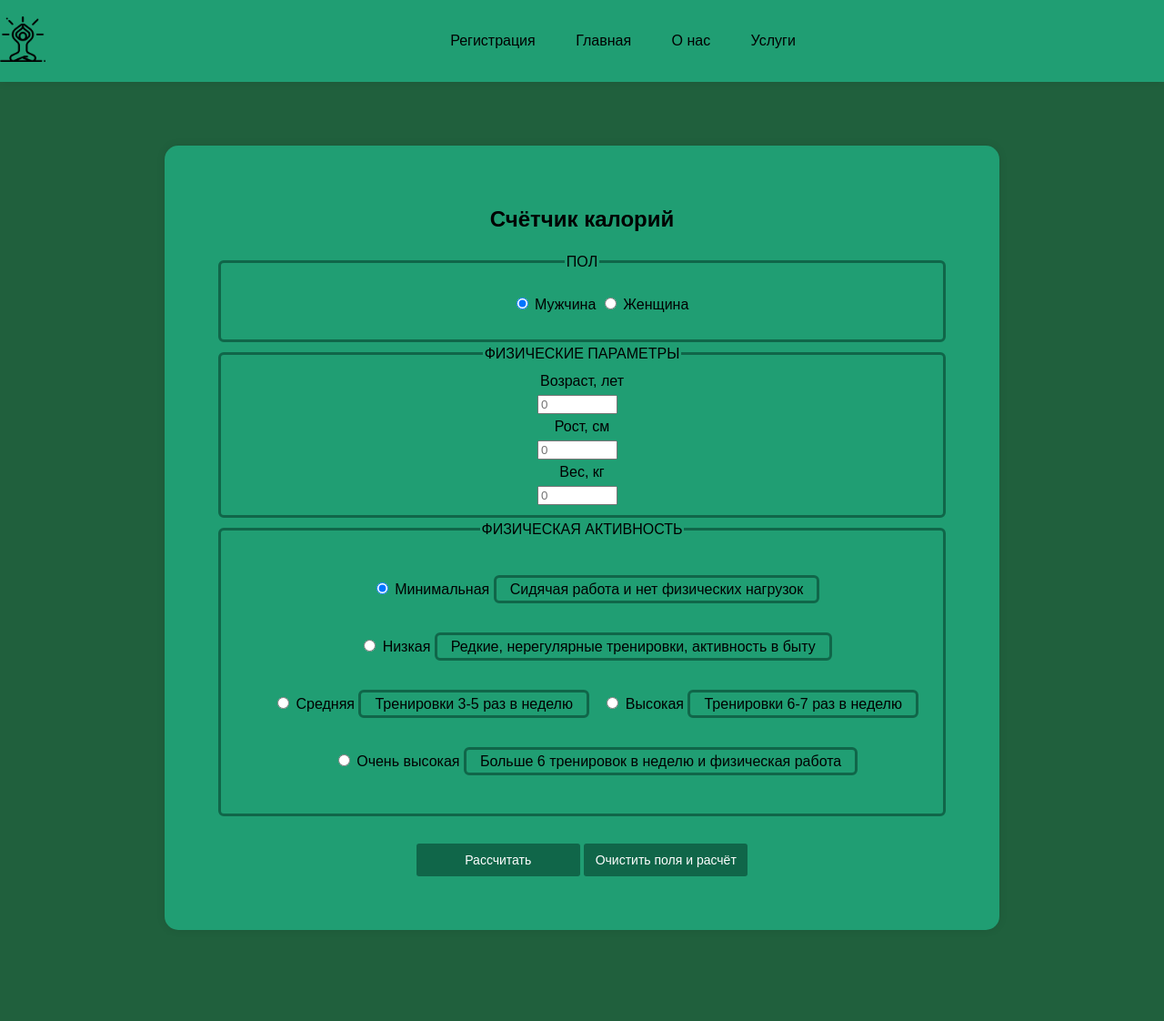
After one commit to Petrovmax2608/health, a PHP site: page /main.html in a window 1280 px wide. The commit adds this page. Shown: the whole page at 91% size. Run offline with PHP 8.4, Linux system fonts and the light colour scheme.

Commit message:
Add files via upload

```diff
--- a/login.html
+++ b/login.html
@@ -13,7 +13,7 @@
   <div class="logo"><img src="logo.png" alt="Логотип"></div>
   <ul class="nav">
     <li><a href="registration.html">Регистрация</a></li>
-    <li><a href="#">Главная</a></li>
+    <li><a href="main.html">Главная</a></li>
     <li><a href="#">О нас</a></li>
     <li><a href="#">Услуги</a></li>
   </ul>
--- /dev/null
+++ b/main.html
@@ -0,0 +1,140 @@
+<!DOCTYPE html>
+<html lang="en">
+<head>
+  <meta charset="UTF-8">
+  <meta name="viewport" content="width=device-width, initial-scale=1.0">
+  <title>Счётчик калорий</title>
+  <link rel="stylesheet" href="stylesmain.css">
+  <link rel="icon" href="logo.png" type="image/x-icon">
+</head>
+<body class="page">
+<header class="header-container">
+  <div class="logo">
+    <img src="logo.png" alt="Логотип">
+  </div>
+  <nav class="nav">
+    <ul>
+      <li><a href="registration.html">Регистрация</a></li>
+      <li><a href="main.html">Главная</a></li>
+      <li><a href="#">О нас</a></li>
+      <li><a href="#">Услуги</a></li>
+    </ul>
+  </nav>
+</header>
+<main class="main">
+  <div class="container">
+    <article class="counter">
+      <h1 class="counter__heading heading-main">Счётчик калорий</h1>
+      <form class="counter__form form" name="counter" action="#" method="post">
+        <div class="form__parameters">
+		<fieldset class="form__item form__parameters" name="parameters">
+          <legend class="heading">ПОЛ</legend>
+          <ul class="switcher">
+            <li class="switcher__item">
+              <input id="gender-male" name="gender" value="male" type="radio" checked required>
+              <label for="gender-male">Мужчина</label>
+            </li>
+            <li class="switcher__item">
+              <input id="gender-female" name="gender" value="female" type="radio" required>
+              <label for="gender-female">Женщина</label>
+            </li>
+          </ul>
+        </div>
+        <fieldset class="form__item form__parameters" name="parameters">
+          <legend class="visually-hidden">ФИЗИЧЕСКИЕ ПАРАМЕТРЫ</legend>
+          <div class="inputs-group">
+            <div class="input">
+              <div class="input__heading">
+                <label class="heading" for="age">Возраст,</label>
+                <span class="input__heading-unit">лет</span>
+              </div>
+              <div class="input__wrapper">
+                <input type="text" id="age" name="age" placeholder="0" inputmode="decimal" maxlength="3" required>
+              </div>
+            </div>
+            <div class="input">
+              <div class="input__heading">
+                <label class="heading" for="height">Рост,</label>
+                <span class="input__heading-unit">см</span>
+              </div>
+              <div class="input__wrapper">
+                <input type="text" id="height" name="height" placeholder="0" inputmode="decimal" maxlength="3" required>
+              </div>
+            </div>
+            <div class="input">
+              <div class="input__heading">
+                <label class="heading" for="weight">Вес,</label>
+                <span class="input__heading-unit">кг</span>
+              </div>
+              <div class="input__wrapper">
+                <input type="text" id="weight" name="weight" placeholder="0" inputmode="decimal" maxlength="3" required>
+              </div>
+            </div>
+          </div>
+        </fieldset>
+<fieldset class="form__item">
+  <legend class="heading">ФИЗИЧЕСКАЯ АКТИВНОСТЬ</legend>
+  <ul class="radios-group">
+    <li class="radio">
+      <input id="activity-minimal" name="activity" value="min" type="radio" checked required>
+      <label for="activity-minimal" class="radio__wrapper">Минимальная
+        <p class="radio__description">Сидячая работа и нет физических нагрузок</p>
+      </label>
+    </li>
+    <li class="radio">
+      <input id="activity-low" name="activity" value="low" type="radio" required>
+      <label for="activity-low" class="radio__wrapper">Низкая
+        <p class="radio__description">Редкие, нерегулярные тренировки, активность в быту</p>
+      </label>
+    </li>
+    <li class="radio">
+      <input id="activity-medium" name="activity" value="medium" type="radio" required>
+      <label for="activity-medium" class="radio__wrapper">Средняя
+        <p class="radio__description">Тренировки 3-5 раз в неделю</p>
+      </label>
+    </li>
+    <li class="radio">
+      <input id="activity-high" name="activity" value="high" type="radio" required>
+      <label for="activity-high" class="radio__wrapper">Высокая
+        <p class="radio__description">Тренировки 6-7 раз в неделю</p>
+      </label>
+    </li>
+    <li class="radio">
+      <input id="activity-maximal" name="activity" value="max" type="radio" required>
+      <label for="activity-maximal" class="radio__wrapper">Очень высокая
+        <p class="radio__description">Больше 6 тренировок в неделю и физическая работа</p>
+      </label>
+    </li>
+  </ul>
+</fieldset>
+
+        <div class="form__submit">
+          <button class="form__submit-button button" name="submit" type="submit">Рассчитать</button>
+          <button class="form__reset-button" name="reset" type="button">
+            <span>Очистить поля и расчёт</span>
+          </button>
+        </div>
+      </form>
+      <section class="counter__result counter__result--hidden">
+        <h2 class="heading">Ваша норма калорий</h2>
+        <ul class="counter__result-list">
+          <li class="counter__result-item">
+            <h3><span id="calories-norm">3 800</span> ккал</h3>
+            <p>поддержание веса</p>
+          </li>
+          <li class="counter__result-item">
+            <h3><span id="calories-minimal">3 300</span> ккал</h3>
+            <p>снижение веса</p>
+          </li>
+          <li class="counter__result-item">
+            <h3><span id="calories-maximal">4 000</span> ккал</h3>
+            <p>набор веса</p>
+          </li>
+        </ul>
+      </section>
+    </article>
+  </div>
+</main>
+<script src="script.js" defer></script>
+</body>
+</html>
--- a/registration.html
+++ b/registration.html
@@ -13,7 +13,7 @@
         <div class="logo"><img src="logo.png" alt="Логотип"></div>
         <ul class="nav">
 			<li><a href="login.html">Вход</a></li>
-            <li><a href="#">Главная</a></li>
+            <li><a href="main.html">Главная</a></li>
             <li><a href="#">О нас</a></li>
             <li><a href="#">Услуги</a></li>
         </ul>
--- /dev/null
+++ b/stylesmain.css
@@ -0,0 +1,181 @@
+/* Общие стили */
+body {
+  margin: 0; /* Убираем отступы по умолчанию */
+  padding: 0; /* Убираем внутренние отступы по умолчанию */
+  font-family: Arial, sans-serif; /* Устанавливаем шрифт */
+  background-color: #20603d; /* Устанавливаем цвет фона */
+}
+
+/* Верхняя шапка */
+.header-container {
+  background-color: #209e73; /* Цвет фона */
+  padding: 5; /* Внутренний отступ */
+  box-shadow: 0 0 10px rgba(0, 0, 0, 0.1); /* Тень */
+  width: 100%; /* Занимаем всю ширину экрана */
+  position: fixed; /* Фиксируем шапку */
+  top: 0; /* Располагаем шапку вверху страницы */
+  left: 0; /* Располагаем шапку влево */
+  z-index: 999; /* Устанавливаем z-index, чтобы шапка находилась поверх других элементов */
+  display: flex; /* Используем flexbox для выравнивания по центру */
+  align-items: center; /* Выравниваем элементы по центру по вертикали */
+}
+
+/* Логотип */
+.logo img {
+  font-size: 24px; /* Размер шрифта логотипа */
+  font-weight: bold; /* Жирное начертание */
+  width: 50px; /* Ширина логотипа */
+  height: auto; /* Автоматически подстраиваем высоту для сохранения пропорций */
+  margin-right: auto; /* Позволяет логотипу занимать максимально возможное пространство в шапке */
+}
+
+/* Навигация */
+.nav {
+  list-style-type: none; /* Убираем маркеры списка */
+  padding: 0; /* Убираем внутренние отступы */
+  margin: 0; /* Убираем внешние отступы */
+  text-align: center; /* Выравниваем содержимое по центру */
+  margin: auto; /* Отменяем автоматическое выравнивание слева */
+}
+
+.nav li {
+  display: inline-flex; /* Размещаем пункты меню в строку */
+  margin: 20px; /* Отступ между пунктами меню */
+}
+
+.nav li a {
+	margin-left: auto;
+  color: black; /* Цвет текста ссылок */
+  text-decoration: none; /* Убираем подчеркивание у ссылок */
+}
+
+/* Основной контейнер */
+.main {
+  padding-top: 60px;
+  text-align: center;
+}
+
+.container {
+  margin: 100px 50px auto;
+  text-align: center;
+}
+
+/* Счётчик калорий */
+.counter {
+
+  background-color: #209e73;
+  padding: 5% 5%;
+  border-radius: 15px;
+  box-shadow: 0 0 10px rgba(0, 0, 0, 0.1);
+  margin: 100px auto;
+  width: 50em;
+   height: auto;
+}
+
+.counter__heading {
+	margin-top: 1%;
+}
+
+.counter__form {
+  margin-top: 10px;
+  margin-right: auto 50px 50px;
+}
+
+.heading {
+  color: #000;
+}
+
+.switcher__item,
+.radio {
+  margin-left: 10px 10px 10px; /* Здесь отсутствует единица измерения. Может быть, вы хотели указать margin-left? */
+  display: inline-block;
+}
+
+/* Здесь следует добавить комментарий к margin-right */
+.input__wrapper,
+.radio__wrapper {
+  margin-top: auto;
+  margin-right: 10px;
+  display: inline-block;
+  left: 0;
+   cursor: pointer;
+}
+
+.radio__description{
+	display: inline-block;
+	cursor: pointer;
+	padding: 0px 15px;
+	line-height: 25px;
+	border: 3px solid #106649;
+	border-radius: 6px;
+	left: 0;
+	  justify-content: center;
+
+}
+
+.input input{
+	display: grid;
+  width: 80px;
+  margin-right: 100%;
+}
+.radio input {
+	display: inline-block;
+	cursor: pointer;
+	padding: 0px 15px;
+	line-height: 34px;
+	border: 1px solid #000;
+	border-radius: 6px;
+
+   /* align-items применяется к контейнерам flex, а не к input */
+}
+
+.radios-group {
+  padding-right: auto;
+}
+
+/* Здесь добавьте комментарий, чтобы объяснить предназначение этого класса */
+.form__submit-button,
+.form__reset-button {
+  width: 180px;
+  padding: 10px;
+  background-color: #106649;
+  color: #fff;
+  border: none;
+  border-radius: 3px;
+  cursor: pointer;
+  text-decoration: none;
+  display: inline-block;
+  text-align: center;
+  font-size: 14px;
+}
+
+.form__item{
+	margin: auto;
+	line-height: 25px;
+	border: 3px solid #106649;
+	border-radius: 6px;
+}
+
+/* Здесь можно использовать более информативное имя класса, чем .button */
+.button {
+  width: 180px;
+  padding: 10px;
+  background-color: #106649;
+  color: #fff;
+  border: none;
+  border-radius: 3px;
+  cursor: pointer;
+  text-decoration: none;
+  display: inline-block;
+  text-align: center;
+  font-size: 14px;
+  margin-top: 30px; /* Добавляем небольшой отступ между кнопками */
+}
+
+.button:hover {
+  background-color: #106649;
+}
+
+.counter__result--hidden {
+  display: none;
+}
```
Also changed, not shown: packaje.json (added, +19 -0 lines), script.js (+104 -32 lines), styles.css (+54 -1 lines).
